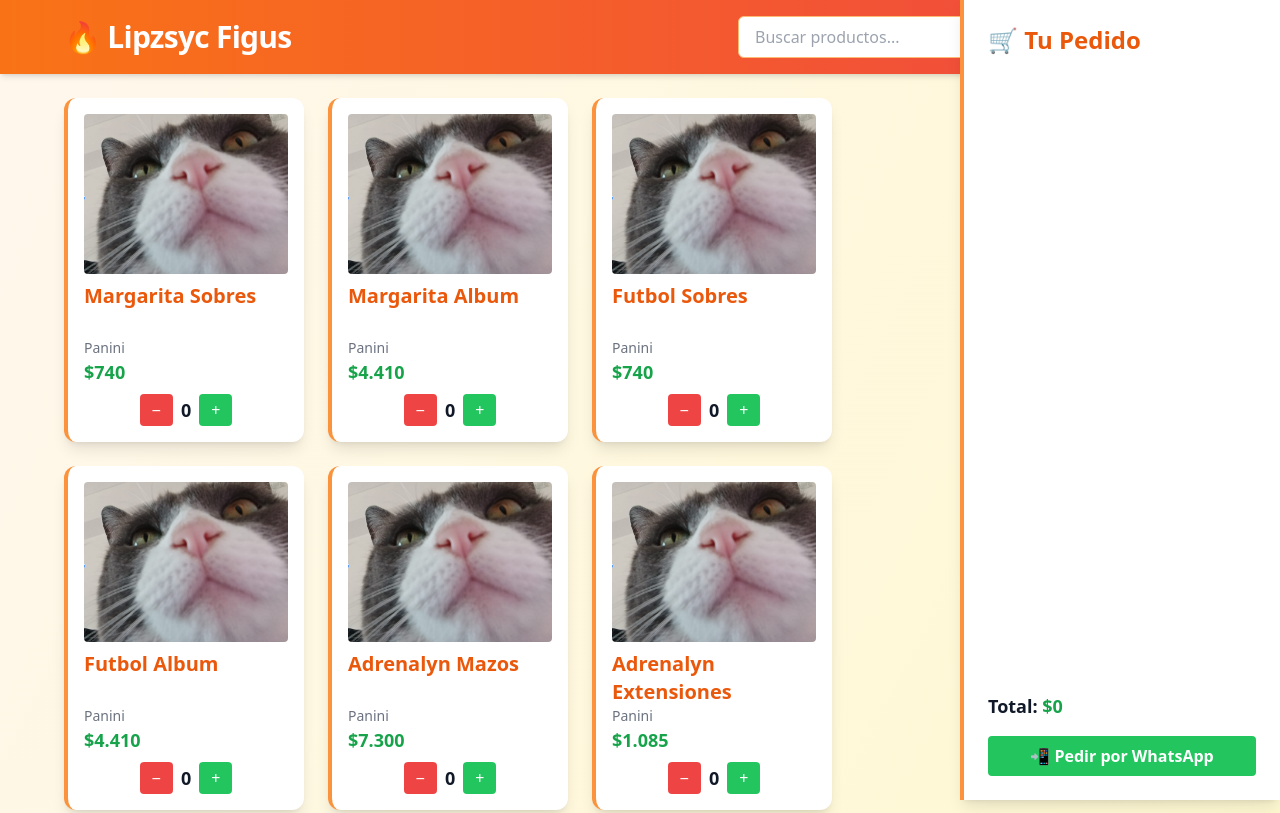
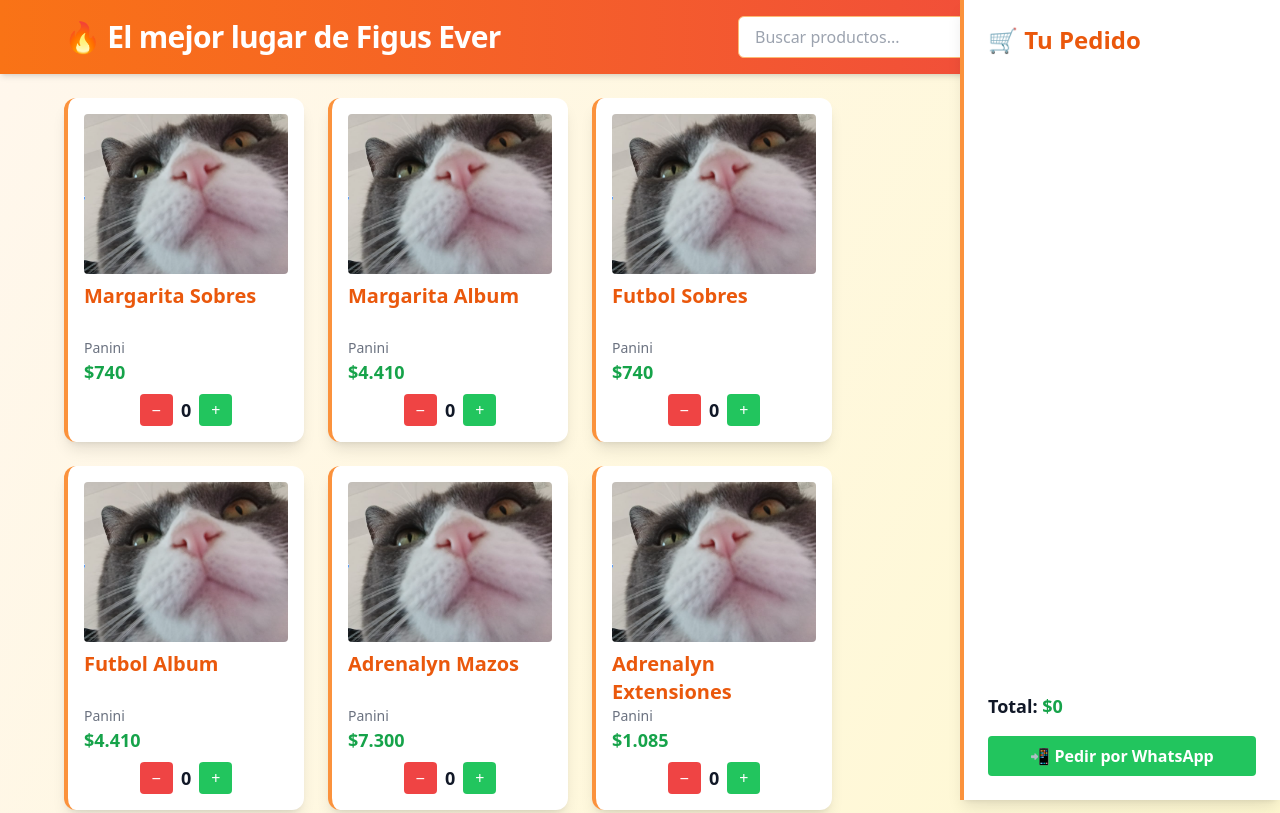
Before and after one commit to jpcaviglia/Figus, a plain HTML site: page index.html in a window 1280 px wide. Shown: the top 813 px of the page. Drawn offline with nearby package versions, Linux system fonts and the light colour scheme.

Commit message:
Add files via upload

```diff
--- a/index.html
+++ b/index.html
@@ -12,7 +12,7 @@
 	<!-- Header -->
 	<header class="p-4 bg-gradient-to-r from-orange-500 to-red-500 text-white shadow-md sticky top-0 z-20">
 		<div class="max-w-6xl mx-auto flex flex-col md:flex-row items-center justify-between gap-4">
-			<h1 class="text-3xl font-extrabold tracking-tight">🔥 Lipzsyc Figus</h1>
+			<h1 class="text-3xl font-extrabold tracking-tight">🔥 El mejor lugar de Figus Ever</h1>
 			<div class="flex flex-col sm:flex-row gap-2 w-full sm:w-auto">
 				<input type="text"
 						 id="searchInput"
```
